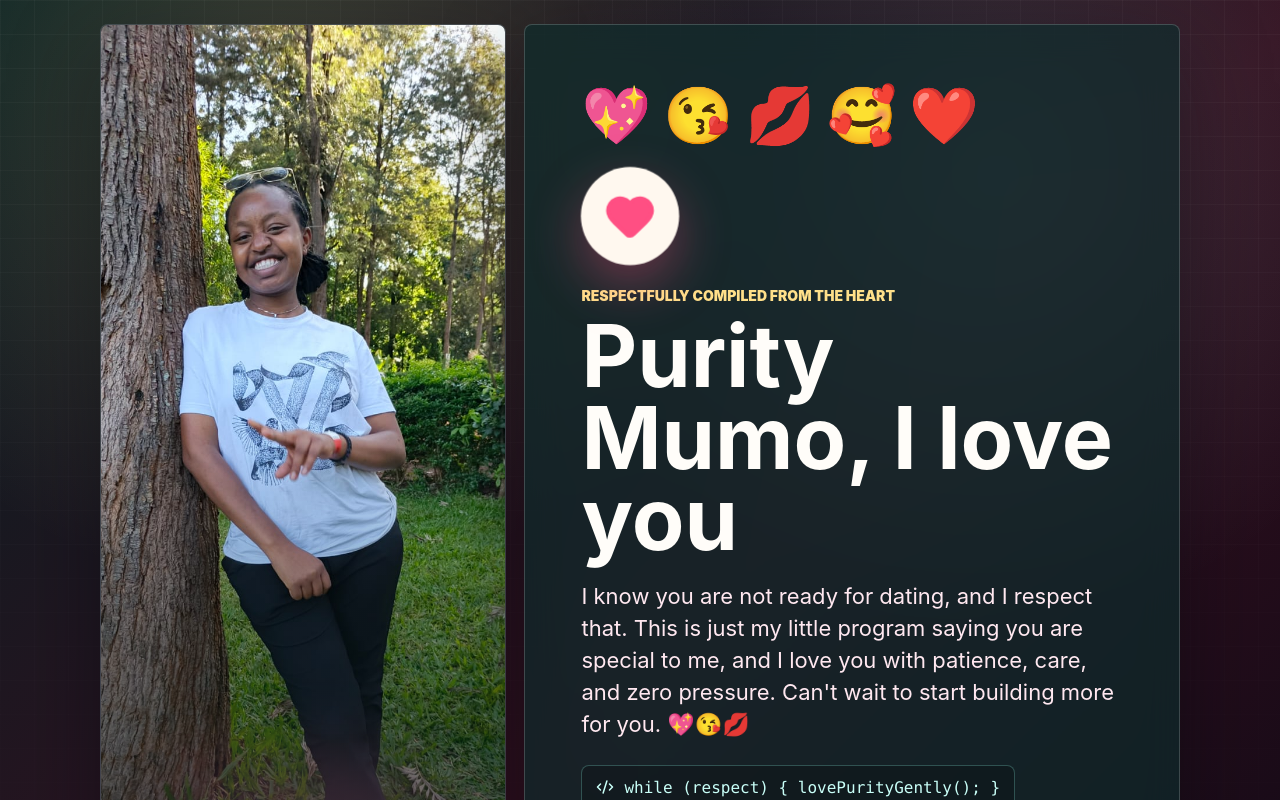
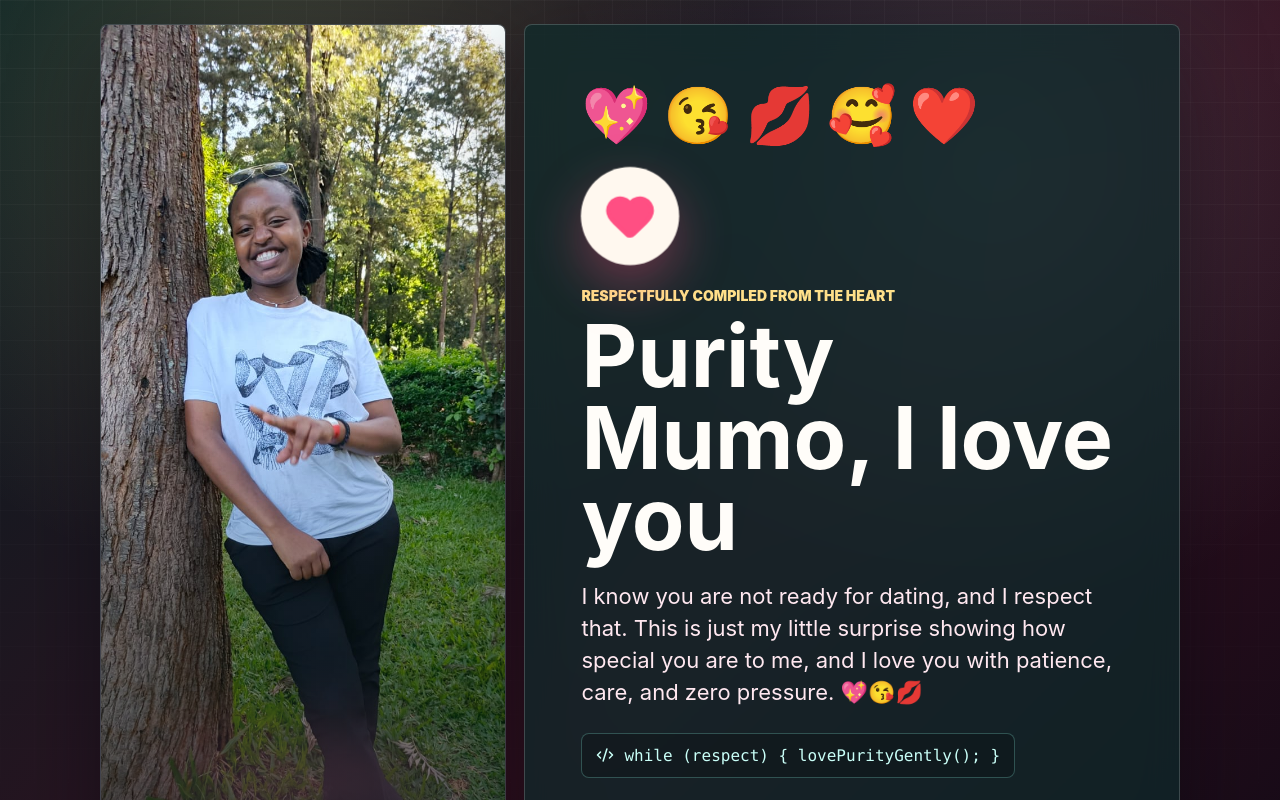
Before and after one commit to Wilson-1907/her, a React (Vite) app: page / in a window 1280 px wide. Both pictures are taken after a click on the button "Yes, gently". Shown: the top 800 px of the page. Built offline with nearby package versions, Linux system fonts and the light colour scheme.

Commit message:
Update App.tsx

```diff
--- a/src/App.tsx
+++ b/src/App.tsx
@@ -59,7 +59,7 @@ function App() {
             <p className="eyebrow">Respectfully compiled from the heart</p>
             <h1>Purity Mumo, I love you</h1>
             <p className="love-note">
-              I know you are not ready for dating, and I respect that. This is just my little program saying you are special to me, and I love you with patience, care, and zero pressure. Can't wait to start building more for you. 💖😘💋
+              I know you are not ready for dating, and I respect that. This is just my little surprise showing how special you are to me, and I love you with patience, care, and zero pressure. 💖😘💋
             </p>
 
             <div className="code-note">
```
